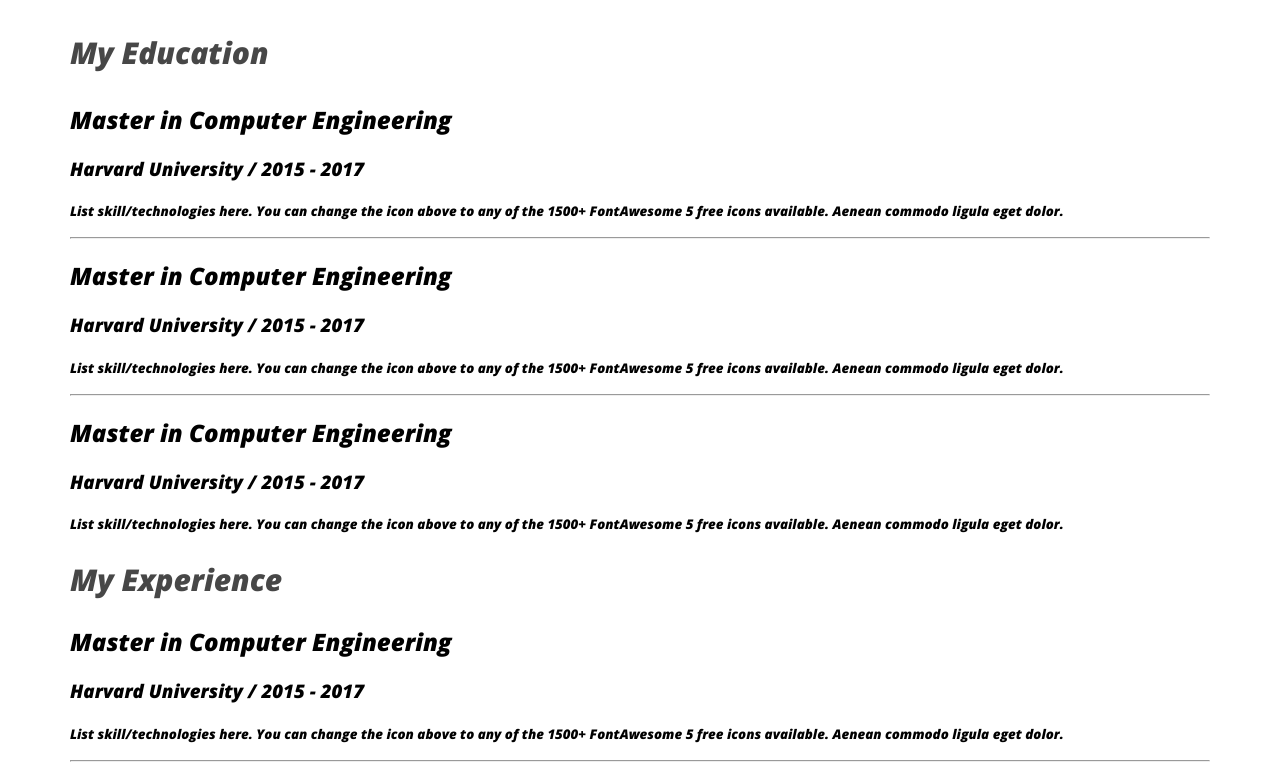
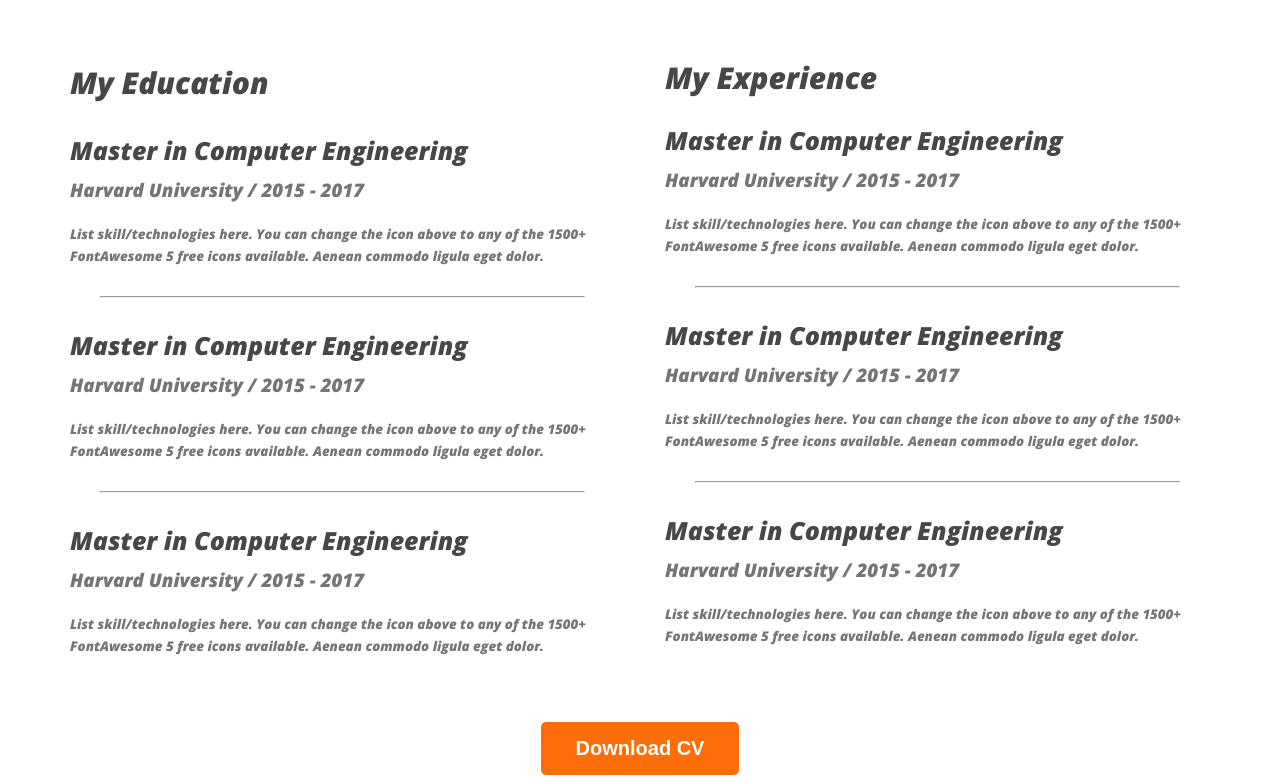
Before and after one commit to rifat3790/developer-portfolio, a plain HTML site: page index.html in a window 1280 px wide. Shown: the part 2329-3108 px from the top of the page. Drawn offline with nearby package versions, Linux system fonts and the light colour scheme.

Commit message:
finish the resume section

```diff
--- a/index.html
+++ b/index.html
@@ -155,6 +155,10 @@
 
                 </div>
             </div>
+
+            <div class="download-cv">
+                <button class="btm-primary">Download CV</button>
+            </div>
         </section>
 
     </main>
--- a/styles/portfolio.css
+++ b/styles/portfolio.css
@@ -157,3 +157,36 @@
     font-size: 30px;
     font-weight: 700;
 }
+
+.resume-container{
+    display: flex;
+    gap: 50px
+    ;
+}
+
+.resume-item-description, .resume-item-institute{
+    color: #757575;;
+}
+
+.resume-item-institute{
+    margin-bottom: 20px;
+    margin-top: 0px;
+}
+
+.resume-item-title{
+    color:  #474747;
+    font-family: Open Sans;
+    font-size: 25px;
+    font-style: normal;
+    font-weight: 700;
+    margin-bottom: 10px;
+}
+
+.resume-container hr{
+    margin: 30px;
+}
+
+.download-cv{
+    text-align: center;
+    margin-top: 50px;
+}
```
